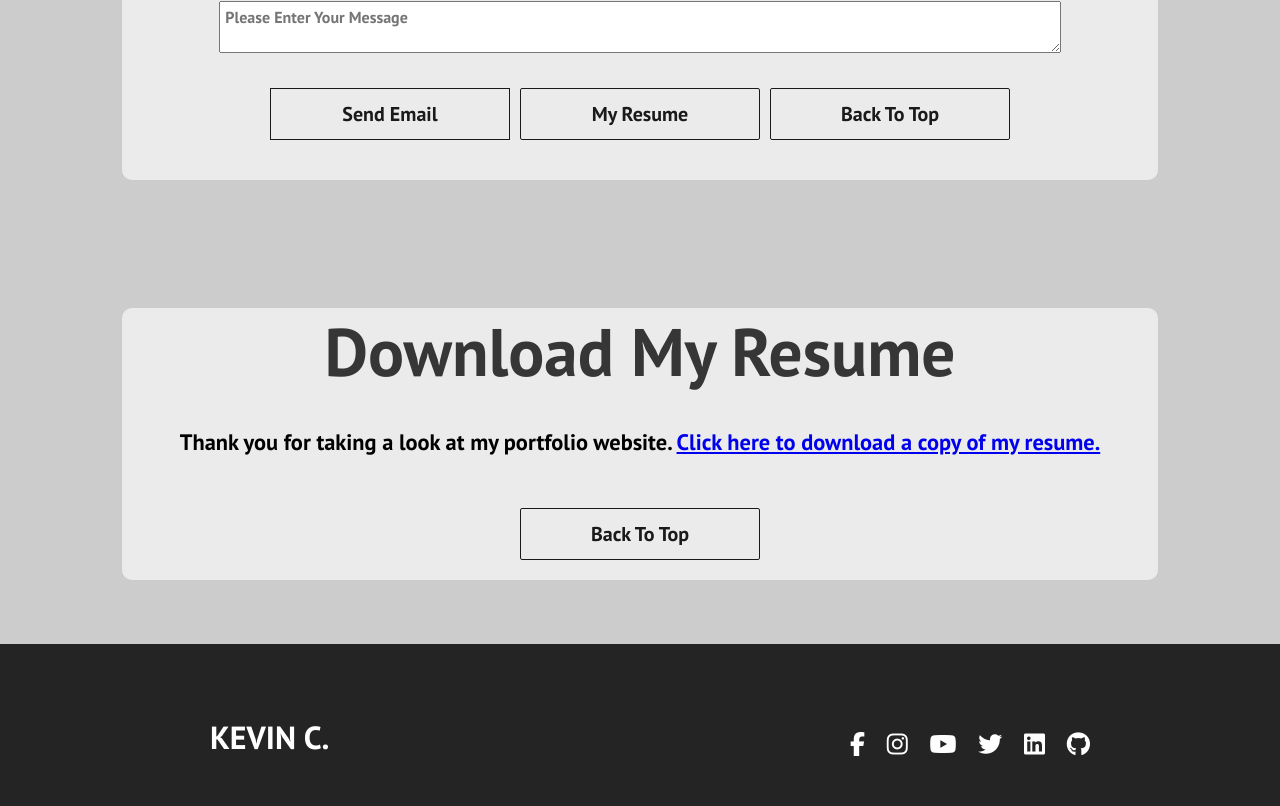
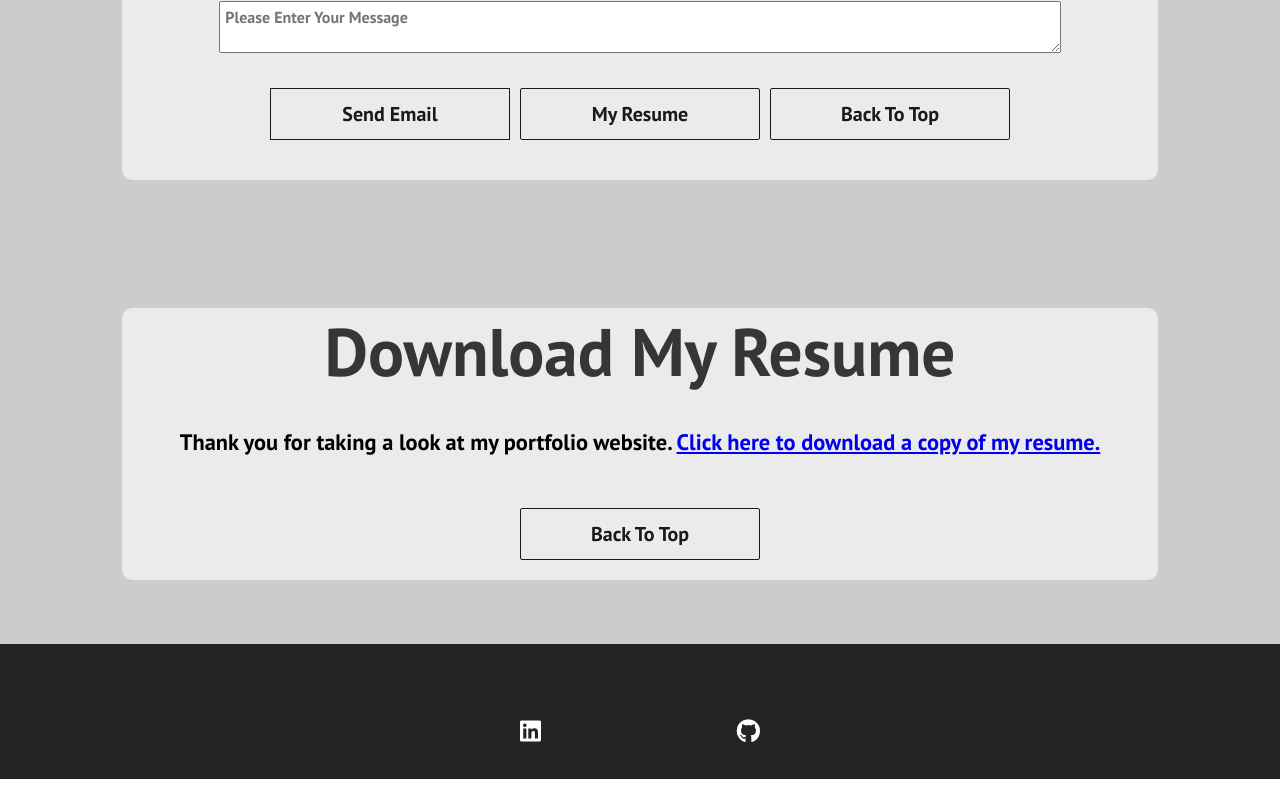
Before and after one commit to kevincallaghan/Kevin-Callaghan-React-Portfolio, a React (Create React App) app: page /#/ in a window 1280 px wide. Shown: the part 3271-4077 px from the top of the page. After the commit the page ends 4050 px from the top, so only its background shows below. Built offline with nearby package versions, Linux system fonts and the light colour scheme.

Commit message:
cleaned up commented out css and removed some of my social icons

```diff
--- a/src/components/Footer.css
+++ b/src/components/Footer.css
@@ -6,92 +6,6 @@
   justify-content: center;
   align-items: center;
 }
-
-/* .footer-subscription {
-  display: flex;
-  flex-direction: column;
-  justify-content: center;
-  align-items: center;
-  text-align: center;
-
-  margin-bottom: 24px;
-  padding: 24px;
-  color: #fff;
-} */
-
-/* .footer-subscription>p {
-  font-family: 'Trebuchet MS', 'Lucida Sans Unicode', 'Lucida Grande',
-    'Lucida Sans', Arial, sans-serif;
-}
-
-.footer-subscription-heading {
-  margin-bottom: 24px;
-  font-size: 24px;
-} */
-
-/* .footer-subscription-text {
-  margin-bottom: 24px;
-  font-size: 20px;
-}
-
-.footer-input {
-  padding: 8px 20px;
-  border-radius: 2px;
-  margin-right: 10px;
-  outline: none;
-  border: none;
-  font-size: 18px;
-  margin-bottom: 16px;
-  border: 1px solid #fff;
-} */
-
-/* .footer-links {
-  width: 100%;
-  max-width: 1000px;
-  display: flex;
-  justify-content: center;
-} */
-
-/* .footer-link-wrapper {
-  display: flex;
-} */
-
-/* .footer-link-items {
-  display: flex;
-  flex-direction: column;
-  align-items: flex-start;
-  margin: 16px;
-  text-align: left;
-  width: 160px;
-  box-sizing: border-box;
-} */
-
-/* .footer-link-items h2 {
-  margin-bottom: 16px;
-} */
-
-/* .footer-link-items>h2 {
-  color: #fff;
-} */
-
-/* .footer-link-items a {
-  color: #fff;
-  text-decoration: none;
-  margin-bottom: 0.5rem;
-} */
-
-/* .footer-link-items a:hover {
-  color: #e9e9e9;
-  transition: 0.3s ease-out;
-} */
-
-/* .footer-email-form h2 {
-  margin-bottom: 2rem;
-} */
-
-/* .footer-input::placeholder {
-  color: #b1b1b1;
-} */
 
 /* Social Icons */
 .social-icon-link {
@@ -106,7 +20,7 @@
 
 .social-media-wrap {
   display: flex;
-  justify-content: space-between;
+  justify-content: center;
   align-items: center;
   width: 90%;
   max-width: 1000px;
@@ -123,14 +37,9 @@
 }
 
 .social-icons:hover {
-  transform: scale(1.2);
+  /* transform: scale(1.2); */
 }
 
-.kevin:hover,
-.facebook:hover,
-.instagram:hover,
-.youtube:hover,
-.twitter:hover,
 .linkedin:hover,
 .github:hover {
   color: #269add;
@@ -154,17 +63,6 @@
 }
 
 @media screen and (max-width: 820px) {
-  /* .footer-links {
-    padding-top: 2rem;
-  } */
-/*
-  .footer-input {
-    width: 100%;
-  } */
-
-  /* .footer-link-wrapper {
-    flex-direction: column;
-  } */
 
   .btn {
     width: 100%;
--- a/src/components/Footer.js
+++ b/src/components/Footer.js
@@ -8,49 +8,16 @@ function Footer() {
 
       <section className="social-media">
         <div className="social-media-wrap">
-          <div className="footer-logo">
-            <Link to='/' className='social-logo kevin'>
-              KEVIN C.
-            </Link>
-          </div>
           <div className="social-icons">
-            <Link className='social-icon-link facebook'
-            to='/'
-            target='_blank'
-            aria-label='facebook'
-            >
-              <i className='fab fa-facebook-f'></i>
-            </Link>
-            <Link className='social-icon-link instagram'
-            to='/'
-            target='_blank'
-            aria-label='instagram'
-            >
-              <i className='fab fa-instagram'></i>
-            </Link>
-            <Link className='social-icon-link youtube'
-            to='/'
-            target='_blank'
-            aria-label='youtube'
-            >
-              <i className='fab fa-youtube'></i>
-            </Link>
-            <Link className='social-icon-link twitter'
-            to='/'
-            target='_blank'
-            aria-label='twitter'
-            >
-              <i className='fab fa-twitter'></i>
-            </Link>
             <Link className='social-icon-link linkedin'
-            to='/'
+            to='https://www.linkedin.com/in/kevincallaghan22/'
             target='_blank'
             aria-label='LinkedIn'
             >
               <i className='fab fa-linkedin'></i>
             </Link>
             <Link className='social-icon-link github'
-            to='/'
+            to='https://github.com/kevincallaghan'
             target='_blank'
             aria-label='github'
             >
```
